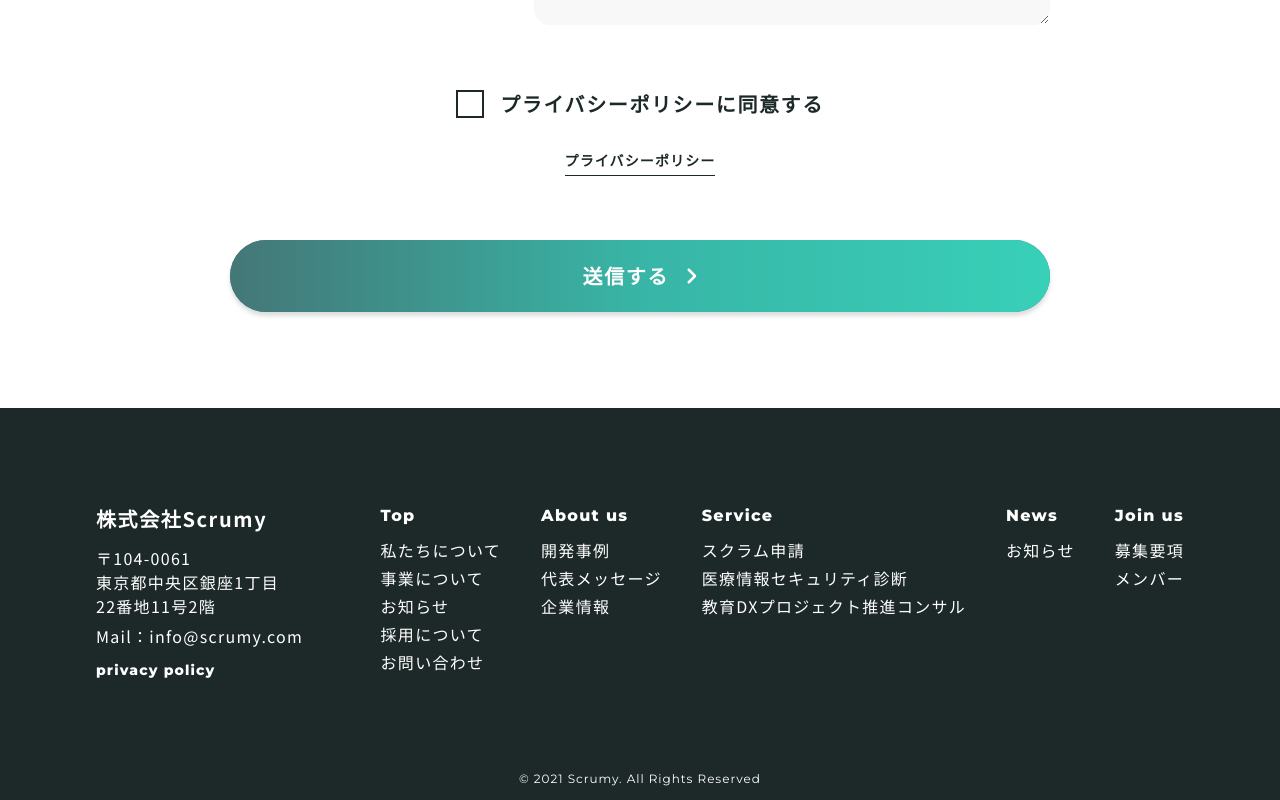
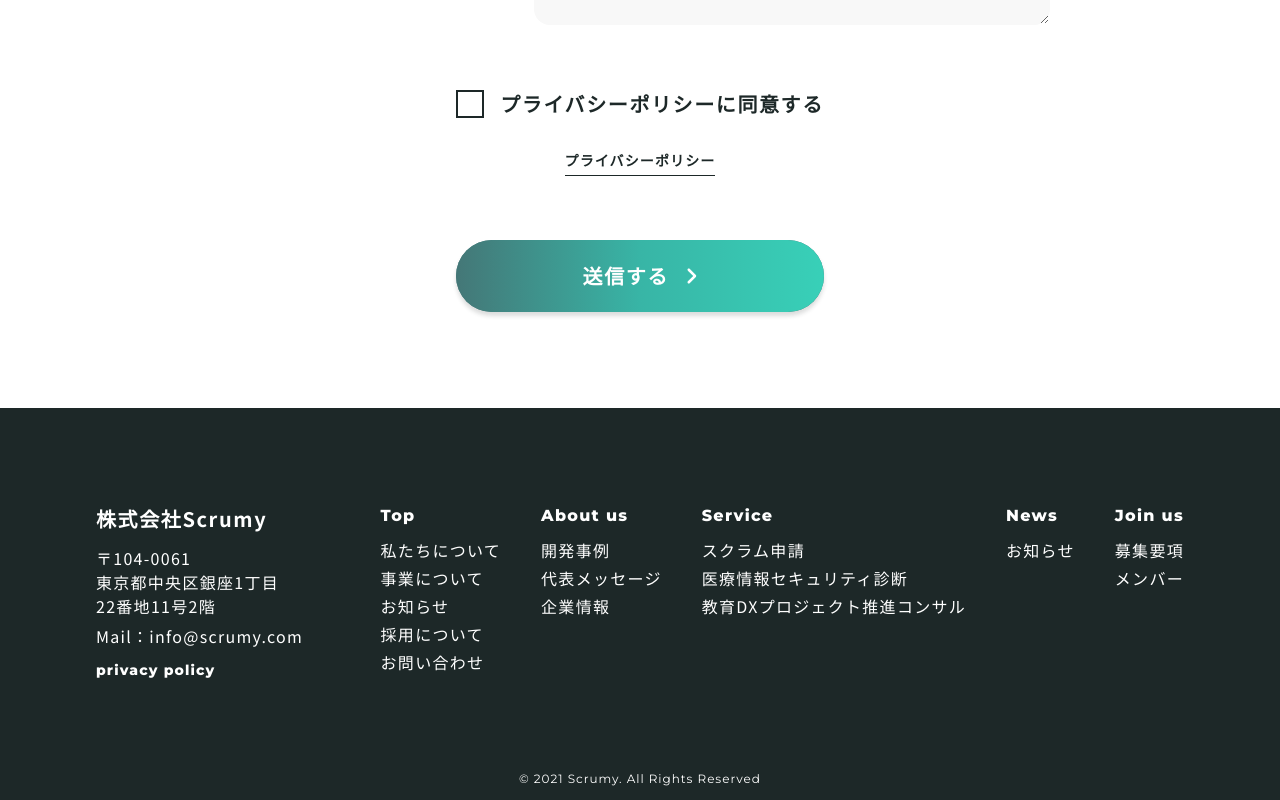
Before and after one commit to podev826/NEXT-scrumy-HP, a Next.js app: page /contact in a window 1280 px wide. Shown: the part 1385-2185 px from the top of the page. Built offline with nearby package versions, Linux system fonts and the light colour scheme; no server answers.

Commit message:
[fix] Contactページの送信ボタンの横幅を調整した

```diff
--- a/src/features/contact/Main.tsx
+++ b/src/features/contact/Main.tsx
@@ -129,7 +129,11 @@ export const ContactMain: FC = () => {
             })}
           />
         </Box>
-        <Box mt={{ base: 14, xl: 16 }}>
+        <Box
+          mt={{ base: 14, xl: 16 }}
+          maxW={{ base: '324px', xl: '368px' }}
+          mx="auto"
+        >
           <FormButton
             isSubmitting={isSubmitting}
             send={send}
```
